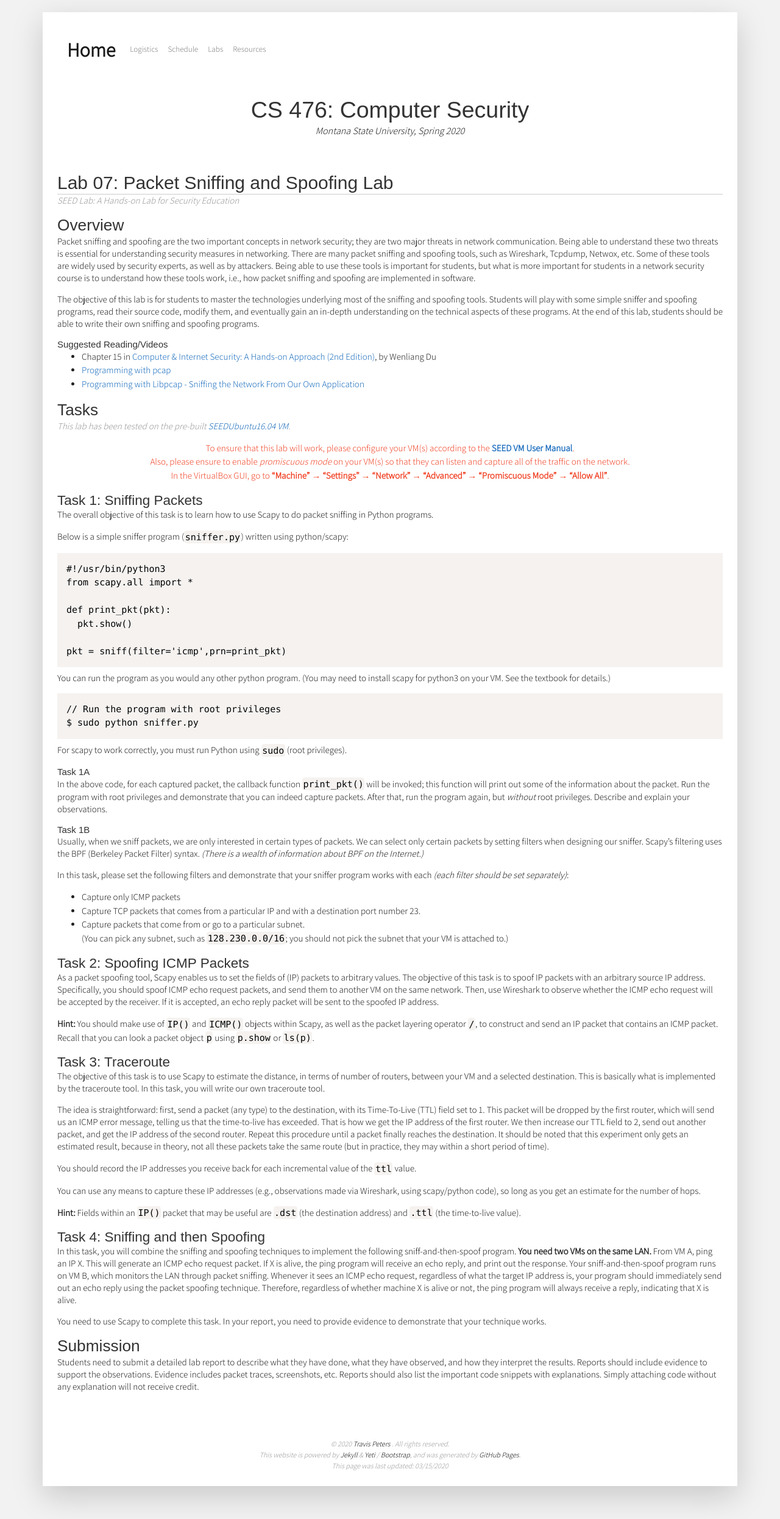
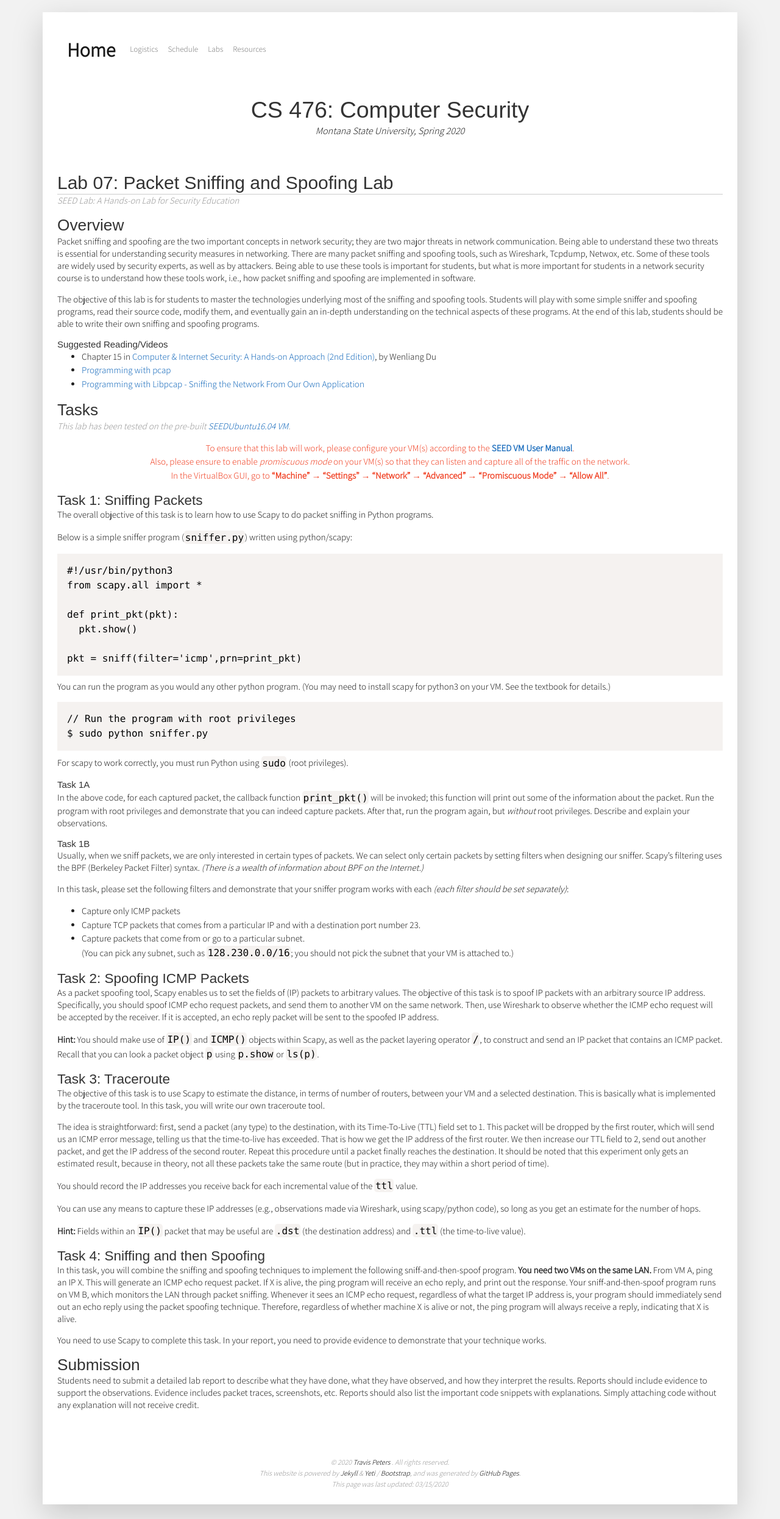
Before and after one commit to traviswpeters/cs476-2020-spring, a Jekyll site: the page built from labs/lab07.md, in a window 1280 px wide. Shown: the whole page at 61% size. Built offline with Jekyll 4.4.1, drawn with Linux system fonts in a browser that asks for light colours; nearby versions of some CDN libraries; some web fonts are replaced; before the commit the page ends 2461 px from its top, so only the background shows below that.

Commit message:
more tweaking...

```diff
--- a/assets/css/style.css
+++ b/assets/css/style.css
@@ -299,3 +299,7 @@ footer {}
 .fa-rss-square:hover {
 	color: #ff6600;
 }
+
+code[class*=language-], pre[class*=language-] {
+  font-size: 12pt;
+}
```
